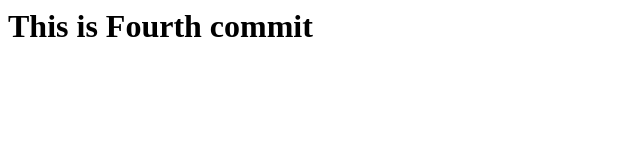
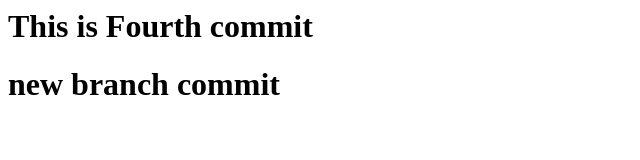
Before and after one commit to moonshine4400/FirstRepo, a plain HTML site: page Index.html in a window 1280 px wide. Shown: the whole page, without its empty margins (0-640 px from the left). Drawn offline with Linux system fonts and the light colour scheme.

Commit message:
Branch1 Commit 1

```diff
--- a/Index.html
+++ b/Index.html
@@ -9,7 +9,7 @@
 <body>
 
     <h1>This is Fourth commit</h1>
-
+   <h1>new branch commit</h1>
 
 </body>
 
```
